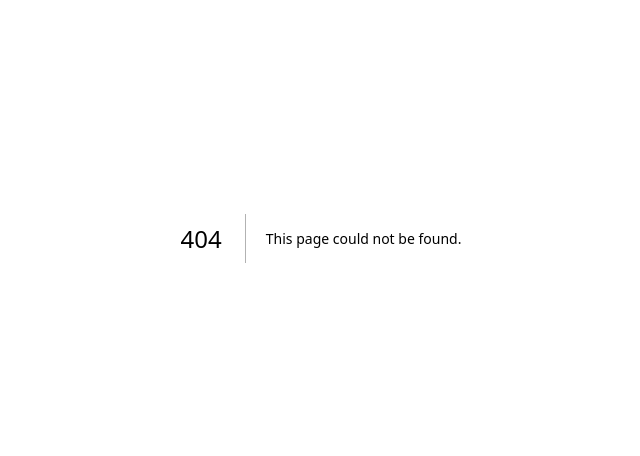
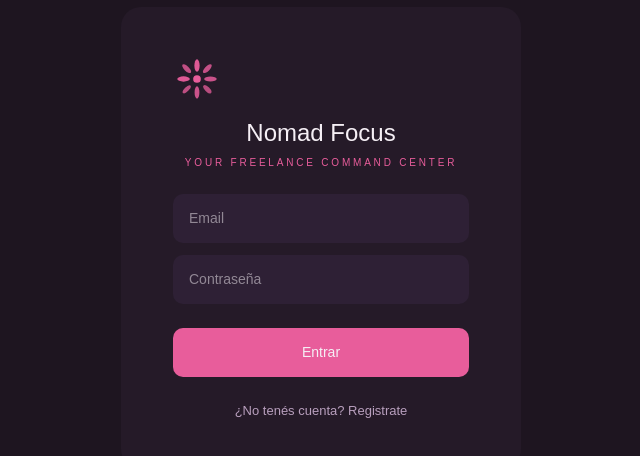
Before and after one commit to nicolasandresmachado/nomad-focus, a Next.js app: page /login in a window 1280 px wide. Before the commit this address had no page. Shown: the part 162-618 px from the top of the page, without its empty margins (319-959 px from the left). Built offline with nearby package versions, Linux system fonts and the light colour scheme; no server answers.

Commit message:
login, dashboard base y conexion supabase

```diff
--- /dev/null
+++ b/app/dashboard/page.tsx
@@ -0,0 +1,7 @@
+export default function Dashboard() {
+  return (
+    <div style={{ minHeight: '100vh', background: '#1E1520', display: 'flex', alignItems: 'center', justifyContent: 'center' }}>
+      <h1 style={{ color: '#F5EFF5', fontFamily: 'serif', fontSize: 32, fontWeight: 400 }}>Bienvenido a Nomad Focus</h1>
+    </div>
+  )
+}
--- /dev/null
+++ b/app/login/page.tsx
@@ -0,0 +1,128 @@
+'use client'
+
+import { useState } from 'react'
+import { supabase } from '../../lib/supabase'
+import { useRouter } from 'next/navigation'
+
+export default function LoginPage() {
+  const [email, setEmail] = useState('')
+  const [password, setPassword] = useState('')
+  const [isSignUp, setIsSignUp] = useState(false)
+  const [error, setError] = useState('')
+  const [loading, setLoading] = useState(false)
+  const router = useRouter()
+
+  const handleSubmit = async () => {
+    setLoading(true)
+    setError('')
+
+    const { error } = isSignUp
+      ? await supabase.auth.signUp({ email, password })
+      : await supabase.auth.signInWithPassword({ email, password })
+
+    if (error) setError(error.message)
+    else router.push('/dashboard')
+    setLoading(false)
+  }
+
+  return (
+    <div style={{
+      minHeight: '100vh',
+      background: '#1E1520',
+      display: 'flex',
+      alignItems: 'center',
+      justifyContent: 'center',
+      fontFamily: 'sans-serif'
+    }}>
+      <div style={{
+        background: '#251A28',
+        borderRadius: 20,
+        padding: '48px 52px',
+        width: '100%',
+        maxWidth: 400,
+        display: 'flex',
+        flexDirection: 'column',
+        gap: 24
+      }}>
+        <div style={{ textAlign: 'center' }}>
+          <svg width="48" height="48" viewBox="0 0 100 100" fill="none">
+            <ellipse cx="50" cy="22" rx="5.5" ry="13" fill="#E85D9B" opacity="0.95"/>
+            <ellipse cx="50" cy="78" rx="5" ry="13" fill="#E85D9B" opacity="0.85"/>
+            <ellipse cx="22" cy="50" rx="13" ry="5.5" fill="#E85D9B" opacity="0.95"/>
+            <ellipse cx="78" cy="50" rx="13" ry="5" fill="#E85D9B" opacity="0.85"/>
+            <ellipse cx="28.5" cy="28.5" rx="5" ry="12" fill="#E85D9B" opacity="0.8" transform="rotate(-45 28.5 28.5)"/>
+            <ellipse cx="71.5" cy="71.5" rx="5" ry="11" fill="#E85D9B" opacity="0.75" transform="rotate(-45 71.5 71.5)"/>
+            <ellipse cx="71.5" cy="28.5" rx="5" ry="12" fill="#E85D9B" opacity="0.82" transform="rotate(45 71.5 28.5)"/>
+            <ellipse cx="28.5" cy="71.5" rx="4.5" ry="11" fill="#E85D9B" opacity="0.78" transform="rotate(45 28.5 71.5)"/>
+            <circle cx="50" cy="50" r="8" fill="#E85D9B"/>
+          </svg>
+          <h1 style={{ color: '#F5EFF5', fontSize: 24, fontWeight: 400, margin: '12px 0 4px' }}>
+            Nomad Focus
+          </h1>
+          <p style={{ color: '#E85D9B', fontSize: 10, letterSpacing: '0.28em', textTransform: 'uppercase', margin: 0 }}>
+            Your freelance command center
+          </p>
+        </div>
+
+        <div style={{ display: 'flex', flexDirection: 'column', gap: 12 }}>
+          <input
+            type="email"
+            placeholder="Email"
+            value={email}
+            onChange={e => setEmail(e.target.value)}
+            style={{
+              background: '#2E2035',
+              border: 'none',
+              borderRadius: 10,
+              padding: '14px 16px',
+              color: '#F5EFF5',
+              fontSize: 14,
+              outline: 'none'
+            }}
+          />
+          <input
+            type="password"
+            placeholder="Contraseña"
+            value={password}
+            onChange={e => setPassword(e.target.value)}
+            style={{
+              background: '#2E2035',
+              border: 'none',
+              borderRadius: 10,
+              padding: '14px 16px',
+              color: '#F5EFF5',
+              fontSize: 14,
+              outline: 'none'
+            }}
+          />
+        </div>
+
+        {error && <p style={{ color: '#E85D9B', fontSize: 13, margin: 0 }}>{error}</p>}
+
+        <button
+          onClick={handleSubmit}
+          disabled={loading}
+          style={{
+            background: '#E85D9B',
+            border: 'none',
+            borderRadius: 10,
+            padding: '14px',
+            color: '#F5EFF5',
+            fontSize: 14,
+            cursor: 'pointer',
+            opacity: loading ? 0.7 : 1
+          }}
+        >
+          {loading ? 'Cargando...' : isSignUp ? 'Crear cuenta' : 'Entrar'}
+        </button>
+
+        <p
+          onClick={() => setIsSignUp(!isSignUp)}
+          style={{ color: '#B89FBD', fontSize: 13, textAlign: 'center', cursor: 'pointer', margin: 0 }}
+        >
+          {isSignUp ? '¿Ya tenés cuenta? Entrá' : '¿No tenés cuenta? Registrate'}
+        </p>
+      </div>
+    </div>
+  )
+}
--- /dev/null
+++ b/lib/supabase.ts
@@ -0,0 +1,6 @@
+import { createClient } from '@supabase/supabase-js'
+
+const supabaseUrl = process.env.NEXT_PUBLIC_SUPABASE_URL!
+const supabaseAnonKey = process.env.NEXT_PUBLIC_SUPABASE_ANON_KEY!
+
+export const supabase = createClient(supabaseUrl, supabaseAnonKey)
--- a/package.json
+++ b/package.json
@@ -9,6 +9,7 @@
     "lint": "eslint"
   },
   "dependencies": {
+    "@supabase/supabase-js": "^2.104.0",
     "next": "16.2.4",
     "react": "19.2.4",
     "react-dom": "19.2.4"
```
Also changed, not shown: 1 other file (tests, documents, lock files or other folders).
